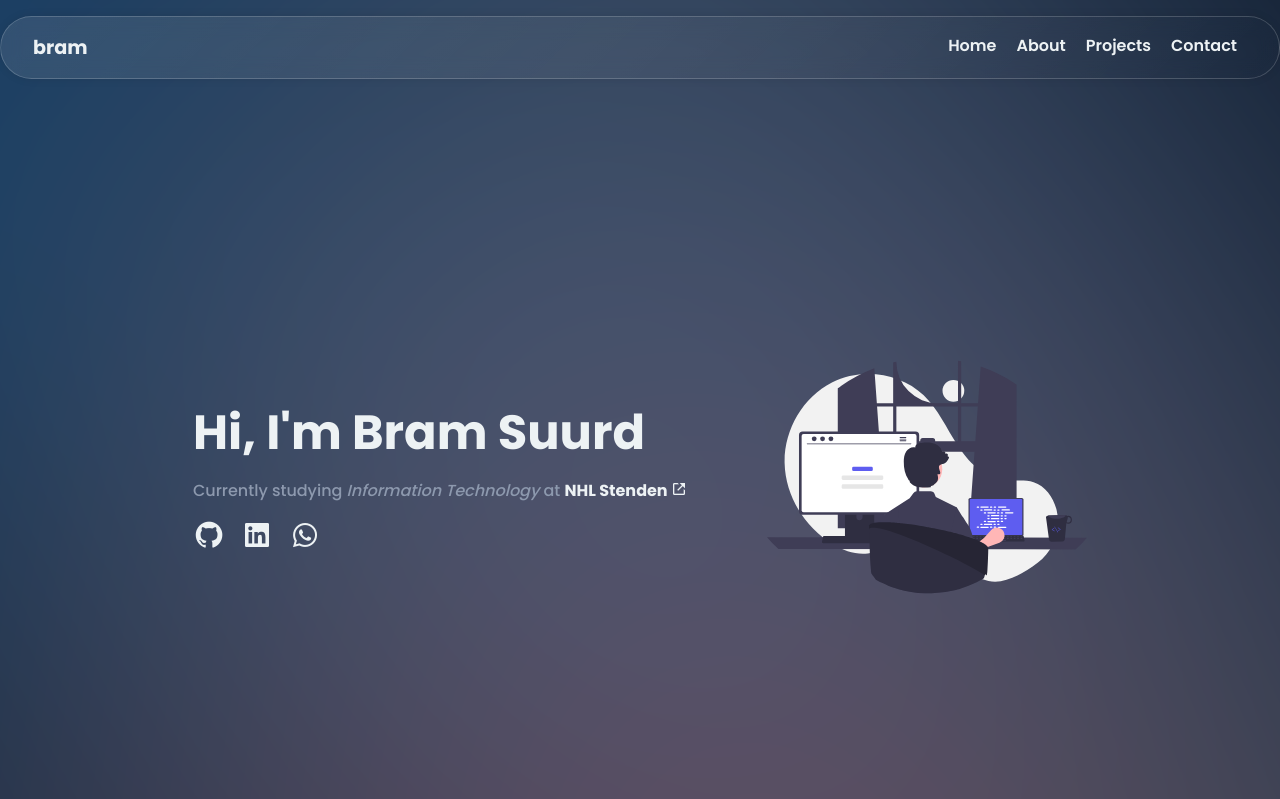
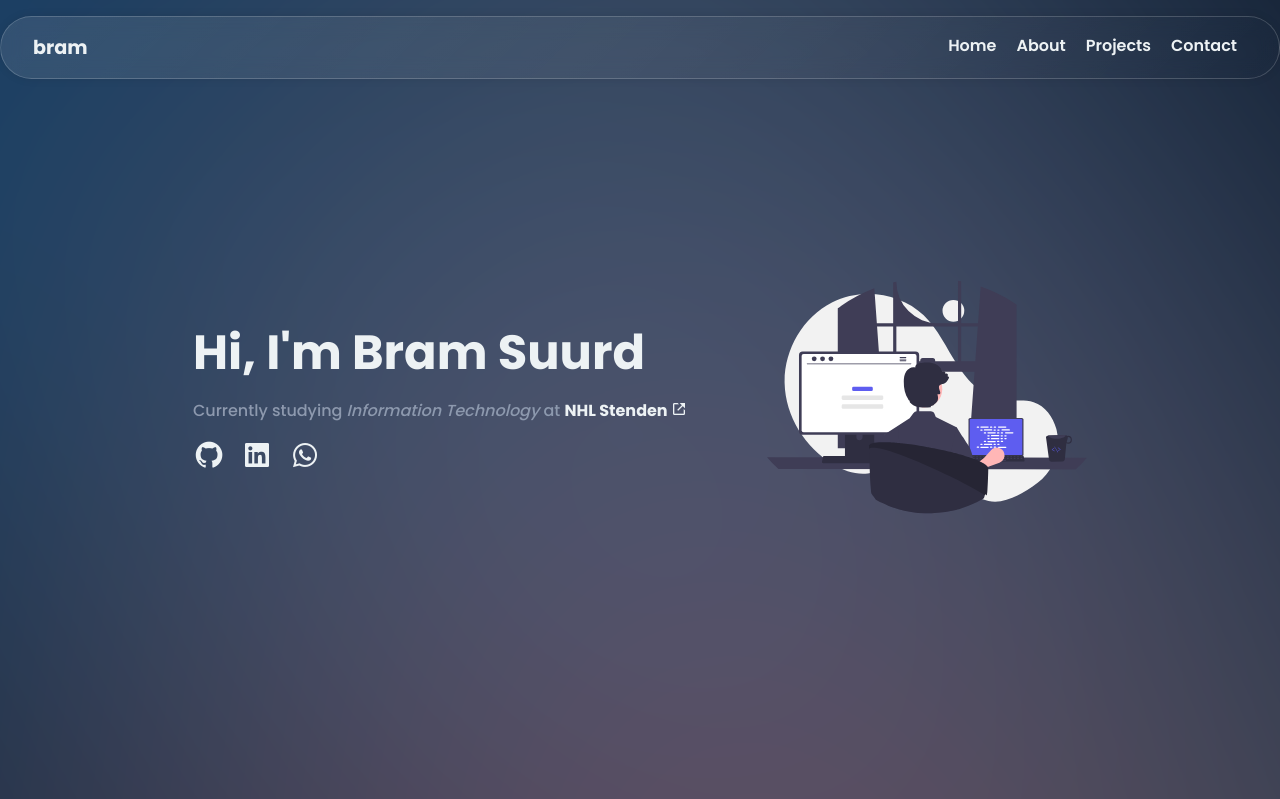
Before and after one commit to BramSuurdje/portfolio-website, a PHP site: page / in a window 1280 px wide. Shown: the top 799 px of the page. Run offline with PHP 8.4, Linux system fonts and the light colour scheme.

Commit message:
Refactor CSS and PHP code for homepage layout

```diff
--- a/src/css/style.css
+++ b/src/css/style.css
@@ -105,24 +105,28 @@ nav {
 	height: 100vh;
 	position: relative;
 	width: 100%;
+	display: flex;
+	justify-content: center;
+	align-items: center;
 }
+
 .hero-content {
+	display: flex;
+	justify-content: center;
 	align-items: center;
-	display: flex;
-	flex-direction: column;
-	flex-wrap: wrap;
-	margin-top: 10rem;
-	gap: 10rem;
-	height: 40rem;
-	justify-content: center;
-	position: relative;
+	gap: 5rem;
 }
+
 .hero-main {
 	align-items: center;
 	display: flex;
 	gap: 5rem;
 	justify-content: center;
 	position: relative;
+}
+.hero-center {
+	max-width: 1280px;
+	padding: 0 2rem;
 }
 .hero-text h1 {
 	color: var(--text-color-1);
--- a/src/db-connect.php
+++ b/src/db-connect.php
@@ -5,7 +5,6 @@ $dbname = 'bugs';
 $dsn = "mysql:host=custom_db;dbname=$dbname";
 try {
   $conn = new PDO($dsn, $username, $password);
-  $conn->setAttribute(PDO::ATTR_ERRMODE, PDO::ERRMODE_EXCEPTION);
 } catch (PDOException $e) {
   echo "Connection failed: " . $e->getMessage();
 }
--- a/src/index.php
+++ b/src/index.php
@@ -8,9 +8,8 @@
 
     <section id="home" class="hero hero-background">
     <?php include("components/header.php"); ?>
-        <div class="container">
+        <div class="hero-center">
             <div class="hero-content">
-                <div class="hero-main">
                 <div class="hero-text">
                     <h1>Hi, I'm <b>Bram Suurd</b></h1>
                     <p>Currently studying <i>Information Technology</i> at <a target="_blank" href="https://www.nhlstenden.com/en/courses/information-technology"><b>NHL Stenden <i class='bx bx-link-external'></i></b></a></p>
@@ -22,7 +21,6 @@
                 </div>
                 <div class="hero-img">
                     <img class="hero-img-img" src="/img/undraw_programming_re_kg9v.svg" alt="guy programming">
-                    </div>
                 </div>
             </div>
         </div>
```
Lines whose indentation alone changed are shown as unchanged.
